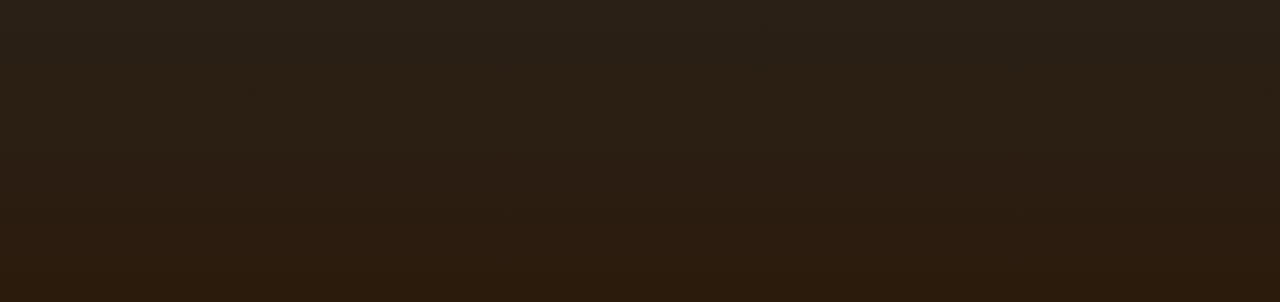
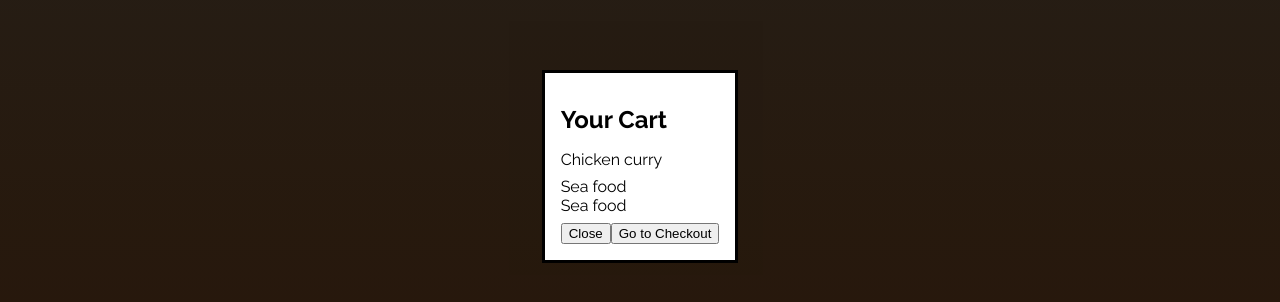
Before and after one commit to swapnilkatwe/online-food-order, a React (Vite) app: page / in a window 1280 px wide. Both pictures are taken after a click on the button "Cart". Shown: the part 234-536 px from the top of the page. Built offline with nearby package versions, Linux system fonts and the light colour scheme; no server answers.

Commit message:
Generic Modal component added and tested with cart component. Cart component in progress.

```diff
--- a/index.html
+++ b/index.html
@@ -7,6 +7,7 @@
     <title>Food App</title>
   </head>
   <body>
+    <div id="modal"></div>
     <div id="root"></div>
     <script type="module" src="/src/main.jsx"></script>
   </body>
--- a/src/App.jsx
+++ b/src/App.jsx
@@ -3,9 +3,12 @@
 import MealItem from "./component/MealItem";
 import { getMeals } from "./network/Http";
 import { useState } from "react";
+import Cart from "./component/Cart";
+import Modal from "./component/Modal";
 
 function App() {
   const [meals, setMeals] = useState([]);
+  const [showCart, setShowCart] = useState(false);
 
   useEffect(() => {
     async function fetchMeals() {
@@ -24,9 +27,35 @@
   function handleItemAddToCartClick(id) {
     console.log("clicked:" + id);
   }
+
+  function handleShowCart() {
+    console.log("show cart!");
+    setShowCart(true);
+  }
+  function handleDismissCart() {
+    console.log("dismiss cart!");
+    setShowCart(false);
+  }
+
+  function handleCheckout() {
+    console.log("show Checkout!");
+  }
+
   return (
     <>
-      <Header />
+      <Modal
+        open={showCart}
+        onClose={handleDismissCart}
+      >
+        <Cart
+          title="Chicken curry"
+          onClose={handleDismissCart}
+          onCheckout={handleCheckout}
+        />
+      </Modal>
+
+      <Header onSelect={handleShowCart} />
+
       <ol id="meals">
         {meals.map((mealItem) => (
           <li key={mealItem.id}>
--- /dev/null
+++ b/src/component/Cart.jsx
@@ -0,0 +1,23 @@
+import {string} from "prop-types";
+
+function Cart({title, onClose, onCheckout}) {
+  return (
+    <div className="cart">
+        <h2>Your Cart</h2>
+        <ul>
+            <li className="cart-item">{title}</li>
+            <li>Sea food</li>
+            <li>Sea food</li>
+        </ul>
+        <button onClick={onClose}>Close</button>
+        <button onClick={onCheckout}>Go to Checkout</button>
+    </div>
+  )
+}
+export default Cart;
+
+Cart.propTypes = {
+    title: string,
+    onClose: ()=>{},
+    onCheckout:()=>{}
+}
--- a/src/component/Header.jsx
+++ b/src/component/Header.jsx
@@ -1,13 +1,19 @@
-import logo from "../assets/logo.jpg"
+import logo from "../assets/logo.jpg";
 
-export default function Header() {
+export default function Header({ onSelect }) {
   return (
     <div id="main-header">
       <div id="title">
         <img src={logo} alt="food app logo" />
         <h1>My Food Order App</h1>
       </div>
-            <button className="button">Cart</button>
+      <button className="button" onClick={onSelect}>
+        Cart
+      </button>
     </div>
   );
 }
+
+Header.propTypes = {
+  onSelect: () => {},
+};
--- a/src/component/MealItem.jsx
+++ b/src/component/MealItem.jsx
@@ -7,7 +7,7 @@
                 <h3>{name}</h3>
                 <label className="meal-item-price">{price}</label>
                 <p className="meal-item-description">{description}</p>
-                <button className="button" onClick={()=> onSelect(id)}>Add to Cart</button>
+                <button className="button meal-item-actions" onClick={()=> onSelect(id)}>Add to Cart</button>
             </article>
     );
 }
--- /dev/null
+++ b/src/component/Modal.jsx
@@ -0,0 +1,21 @@
+import { useRef, useEffect } from "react";
+import { createPortal } from "react-dom";
+
+export default function Modal({ open, children, onClose }) {
+  const dialog = useRef();
+
+  useEffect(() => {
+    if (open) {
+      dialog.current.showModal();
+    } else {
+      dialog.current.close();
+    }
+  }, [open]);
+
+  return createPortal(
+    <dialog ref={dialog} onClose={onClose}>
+      {open ? children: null}
+    </dialog>,
+    document.getElementById("modal")
+  );
+}
```
Lines whose indentation alone changed are shown as unchanged.
